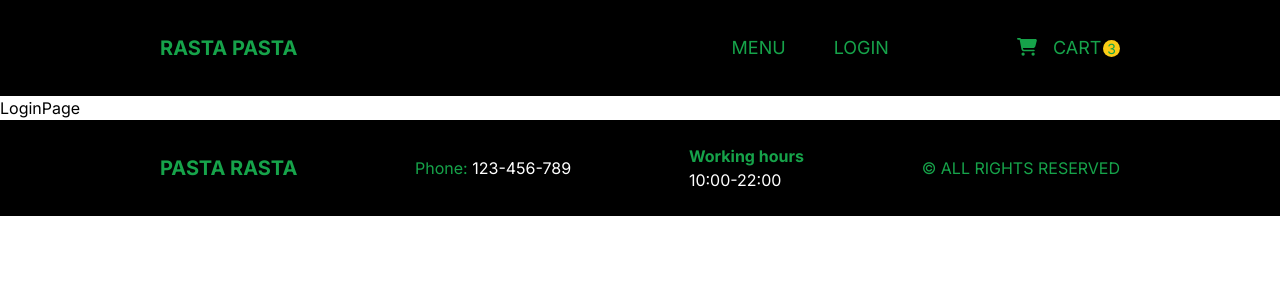
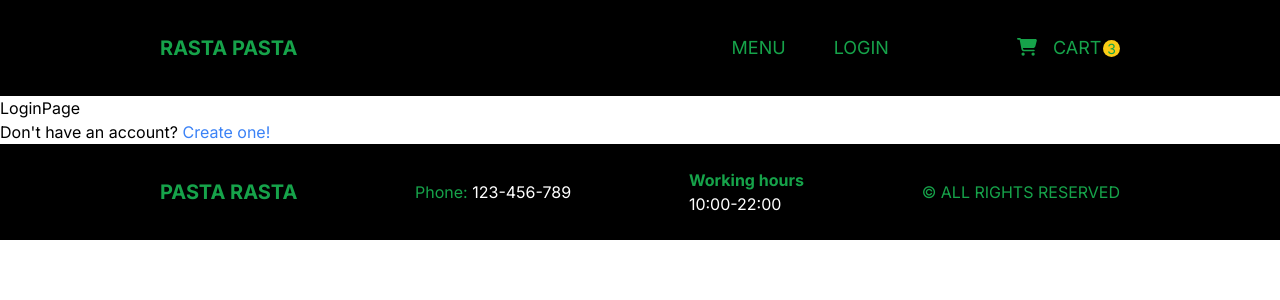
Before and after one commit to Mari3367/next-restaurant, a Next.js app: page /login in a window 1280 px wide. Shown: the top 300 px of the page. Built offline with nearby package versions, Linux system fonts and the light colour scheme.

Commit message:
add register page

```diff
--- a/app/login/page.tsx
+++ b/app/login/page.tsx
@@ -1,8 +1,12 @@
-import React from 'react'
+import React from "react";
+import Link from "next/link";
 
 const LoginPage = () => {
   return (
-    <div>LoginPage</div>
+    <div>
+      LoginPage
+    <p>Don&apos;t have an account? <Link href="/register" className="text-blue-500 hover:text-blue-400">Create one!</Link></p>
+    </div>
   )
 }
 
--- /dev/null
+++ b/app/register/page.tsx
@@ -0,0 +1,9 @@
+import React from 'react'
+
+const RegisterPage = () => {
+  return (
+    <div>RegisterPage</div>
+  )
+}
+
+export default RegisterPage
```
